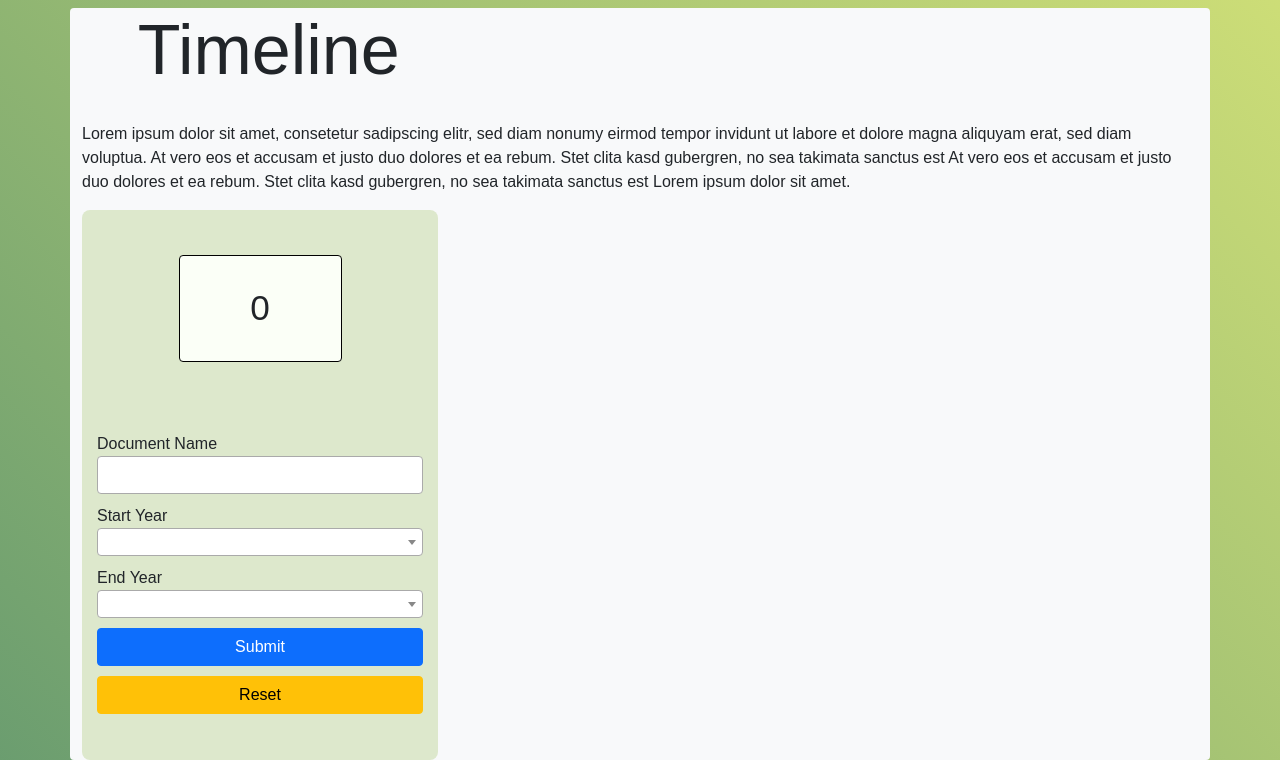
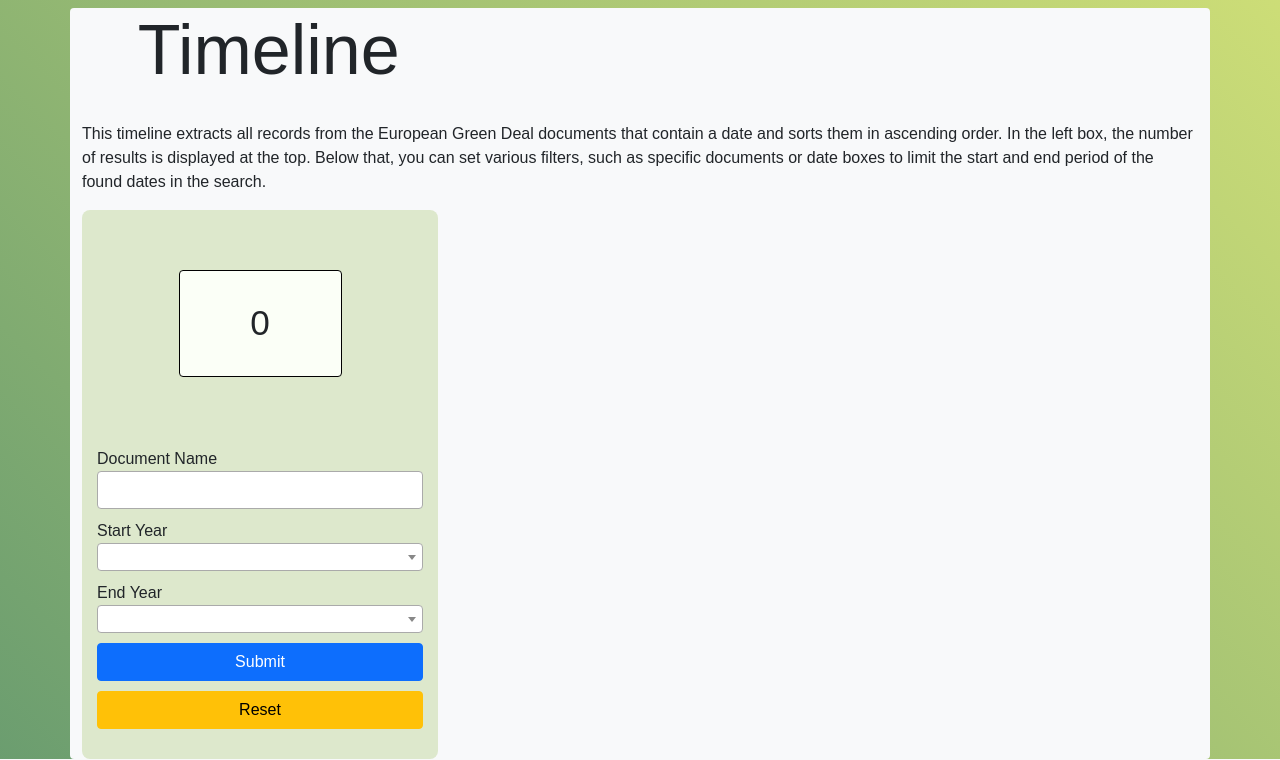
Before and after one commit to DIS18-Green-Deal-Annotations/GreenDealAnnotationsApp, a Django app: template GreenDealAnnotations/templates/apps/date_extraction/timeline.html in a window 1280 px wide. Shown: the part 56-816 px from the top of the page. Run offline with Django 4.2, Linux system fonts and the light colour scheme; the template is opened without the code that fills it, so the values that code supplies are empty; some libraries are stand-ins or nearby versions.

Commit message:
visuelle Anpassungen

```diff
--- a/GreenDealAnnotations/static/css/timeline.css
+++ b/GreenDealAnnotations/static/css/timeline.css
@@ -78,13 +78,11 @@ body {
 
 .fixed-sidebar-de {
     position: sticky;
-    height: 550px;
-    padding: 30px 0;
+    padding: 30px 15px;
     background: rgb(221 232 204);
     top: 9%;
     bottom: auto;
-    padding: 15px 15px !important;
-    border-radius: .5rem !important;
+    border-radius: .5rem;
 }
 
 #number_entries {
@@ -105,5 +103,6 @@ body {
 
 #timeline {
     order: 2;
+    padding: 0px 15px;
     margin: auto;
 }
--- a/GreenDealAnnotations/templates/apps/date_extraction/timeline.html
+++ b/GreenDealAnnotations/templates/apps/date_extraction/timeline.html
@@ -20,12 +20,10 @@
                 <div class="col">
                     <h2>Timeline</h2>
                     <p>
-                        Lorem ipsum dolor sit amet, consetetur sadipscing elitr, sed diam nonumy eirmod tempor
-                        invidunt ut labore et dolore magna aliquyam erat, sed diam voluptua. At vero eos et accusam
-                        et justo duo dolores et ea rebum. Stet clita kasd gubergren, no sea takimata sanctus est
-                        At vero eos et accusam et justo duo dolores et ea rebum. Stet clita kasd gubergren, no sea
-                        takimata
-                        sanctus est Lorem ipsum dolor sit amet.
+                        This timeline extracts all records from the European Green Deal documents that contain a date
+                        and sorts them in ascending order. In the left box, the number of results is displayed at the top.
+                        Below that, you can set various filters, such as specific documents or date boxes to limit the
+                        start and end period of the found dates in the search.
                     </p>
                 </div>
             </div>
```
